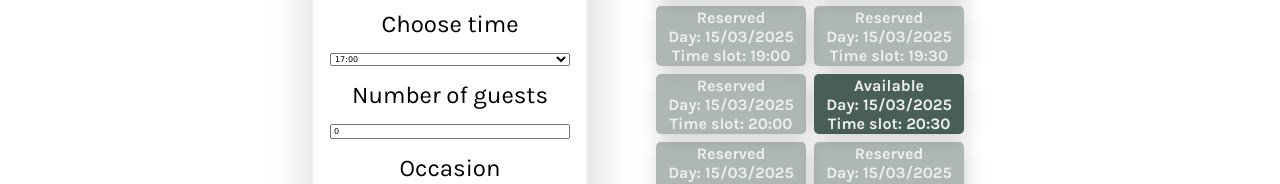
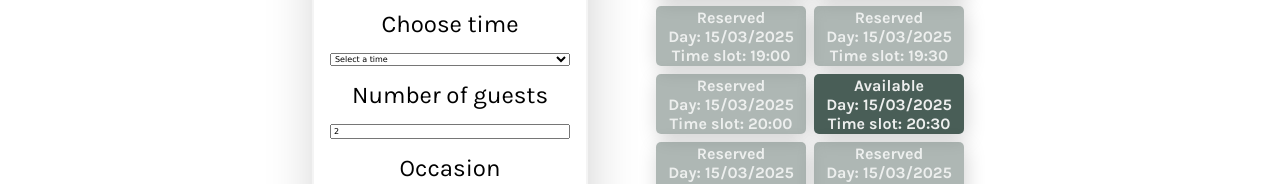
Before and after one commit to sabrinakj/little-lemon, a React (Create React App) app: page /reservation in a window 1280 px wide. Shown: the part 410-594 px from the top of the page. Built offline with nearby package versions, Linux system fonts and the light colour scheme; a web font is replaced by a local one.

Commit message:
fix bug in reservation, for the default value of time

```diff
--- a/src/components/BookingForm.js
+++ b/src/components/BookingForm.js
@@ -20,9 +20,11 @@ function BookingForm({ mainState, dispatchUpdatingMainState, submitForm, isFormS
   const [formData, setFormData] = useState({
     date: "",
     selectedTime: "",
-    guests: "0",
+    guests: "2",
     occasion: "",
   });
+
+  // console.log('formDat.selectedTime', formData.selectedTime);
 
   // const [stateOfisFormSubmited, setStateOfisFormSubmited] = useState(false)
 
@@ -155,6 +157,7 @@ function BookingForm({ mainState, dispatchUpdatingMainState, submitForm, isFormS
           onChange={handleTimeChange}
           required
         >
+          <option value="" disabled hidden>Select a time</option>
           {/* Usa gli orari disponibili dallo stato */}
           {mainState.tableInUiForTheSelectedDay &&
           mainState.tableInUiForTheSelectedDay.length > 0 ? (
```
